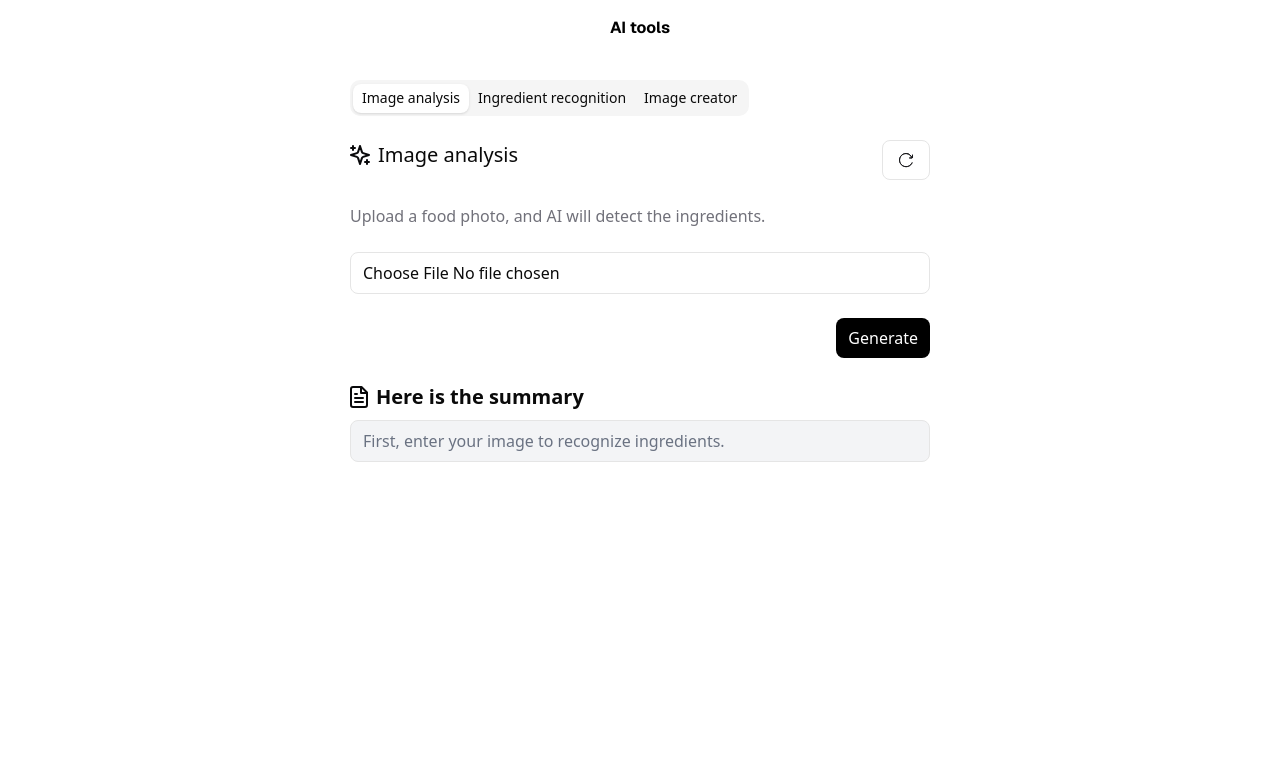
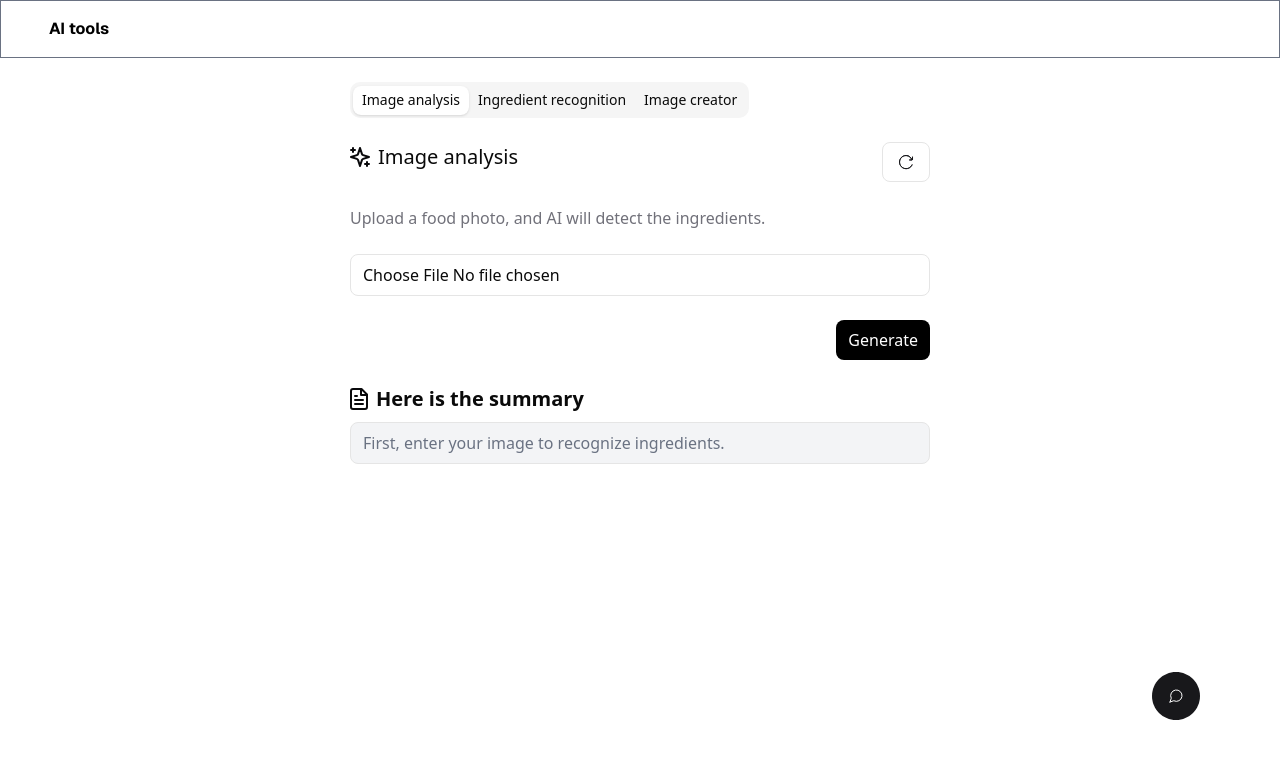
Before and after one commit to TOM-BOSS-pinetour/Ai-project1-Front-End, a Next.js app: page / in a window 1280 px wide. Shown: the top 758 px of the page. Built offline with nearby package versions, Linux system fonts and the light colour scheme.

Commit message:
chatbot added , image generator ai completed

```diff
--- /dev/null
+++ b/src/app/_components/ChatBot.tsx
@@ -0,0 +1,41 @@
+// ChatBot.tsx
+import SendIcon from "../_icons/SendIcon";
+import XIcon from "../_icons/XIcon";
+
+type ChatBotProps = {
+  onClose: () => void;
+};
+
+export default function ChatBot({ onClose }: ChatBotProps) {
+  return (
+    <div className=" border h-118 rounded-lg bg-white">
+      <div className="h-12 px-4 py-2 flex justify-between items-center">
+        <div className="text-[16px] font-bold">Chat assistant</div>
+        <div
+          className="w-8 h-8 flex justify-center items-center border rounded-md cursor-pointer"
+          onClick={onClose}
+        >
+          <XIcon />
+        </div>
+      </div>
+
+      <div className="h-72 py-4 px-6 border-t border-b overflow-y-auto">
+        <div className="flex flex-col gap-2">
+          <div className="self-start rounded-xl bg-black/90 text-white py-2 px-4 max-w-xs">
+            How can I help you today?
+          </div>
+        </div>
+      </div>
+
+      <div className="py-2 px-4 flex flex-row gap-2">
+        <input
+          placeholder="Type your message..."
+          className="w-75 h-10 py-2 px-3 border rounded-lg"
+        />
+        <div className="bg-black w-10 h-10 flex items-center justify-center rounded-full cursor-pointer">
+          <SendIcon />
+        </div>
+      </div>
+    </div>
+  );
+}
--- a/src/app/_components/ImageAnalysis.tsx
+++ b/src/app/_components/ImageAnalysis.tsx
@@ -81,7 +81,7 @@ export default function ImageAnalysis() {
         </div>
         <div
           onClick={handleReset}
-          className="w-12 h-10 border rounded-md flex justify-center items-center"
+          className="w-12 h-10 border rounded-md flex justify-center items-center cursor-pointer"
         >
           <ReloadIcon />
         </div>
--- a/src/app/_components/ImageCreator.tsx
+++ b/src/app/_components/ImageCreator.tsx
@@ -38,7 +38,7 @@ export default function ImageCreator() {
             <StarIcon />
             <div className="text-[20px]">Food image creator</div>
           </div>
-          <div className="w-12 h-10 border rounded-md flex justify-center items-center">
+          <div className="cursor-pointer w-12 h-10 border rounded-md flex justify-center items-center">
             <ReloadIcon />
           </div>
         </div>
--- a/src/app/_components/IngredientRecognition.tsx
+++ b/src/app/_components/IngredientRecognition.tsx
@@ -50,7 +50,7 @@ export default function IngredientRecognition() {
             <StarIcon />
             <div className="text-[20px]">Ingredient recognition</div>
           </div>
-          <div className="w-12 h-10 border rounded-md flex justify-center items-center">
+          <div className="cursor-pointer w-12 h-10 border rounded-md flex justify-center items-center">
             <ReloadIcon />
           </div>
         </div>
--- /dev/null
+++ b/src/app/_icons/MessageIcon.tsx
@@ -0,0 +1,15 @@
+const MessageIcon = () => (
+  <svg xmlns="http://www.w3.org/2000/svg" width={48} height={48} fill="none">
+    <path
+      fill="#18181B"
+      d="M0 24C0 10.745 10.745 0 24 0s24 10.745 24 24-10.745 24-24 24S0 37.255 0 24Z"
+    />
+    <path
+      stroke="#FAFAFA"
+      strokeLinecap="round"
+      strokeLinejoin="round"
+      d="m18 30 1.267-3.8a5.666 5.666 0 1 1 2.533 2.533L18 30Z"
+    />
+  </svg>
+);
+export default MessageIcon;
--- /dev/null
+++ b/src/app/_icons/SendIcon.tsx
@@ -0,0 +1,18 @@
+const SendIcon = () => (
+  <svg xmlns="http://www.w3.org/2000/svg" width={16} height={16} fill="none">
+    <g clipPath="url(#a)">
+      <path
+        stroke="#FAFAFA"
+        strokeLinecap="round"
+        strokeLinejoin="round"
+        d="M14.667 1.333 7.333 8.668m7.334-7.333L10 14.666l-2.667-6m7.334-7.333L1.333 6l6 2.667"
+      />
+    </g>
+    <defs>
+      <clipPath id="a">
+        <path fill="#fff" d="M0 0h16v16H0z" />
+      </clipPath>
+    </defs>
+  </svg>
+);
+export default SendIcon;
--- /dev/null
+++ b/src/app/_icons/XIcon.tsx
@@ -0,0 +1,11 @@
+const XIcon = () => (
+  <svg xmlns="http://www.w3.org/2000/svg" width={9} height={9} fill="none">
+    <path
+      stroke="#18181B"
+      strokeLinecap="round"
+      strokeLinejoin="round"
+      d="m8.5.5-8 8m0-8 8 8"
+    />
+  </svg>
+);
+export default XIcon;
--- a/src/app/page.tsx
+++ b/src/app/page.tsx
@@ -1,21 +1,39 @@
+"use client";
+
 import { Tabs, TabsContent, TabsList, TabsTrigger } from "@/components/ui/tabs";
-
 import ImageAnalysis from "./_components/ImageAnalysis";
 import IngredientRecognition from "./_components/IngredientRecognition";
 import ImageCreator from "./_components/ImageCreator";
+import MessageIcon from "./_icons/MessageIcon";
+import { useState } from "react";
+import ChatBot from "./_components/ChatBot";
 
 export default function Home() {
+  const [chatOpen, setChatOpen] = useState(false);
+
+  const toggleChat = () => setChatOpen(!chatOpen);
   return (
-    <div className="bg-white flex items-center flex-col">
-      <div className="text-black font-sans text-[16px] font-bold py-4 px-12">
+    <div
+      onClickCapture={() => {
+        if (chatOpen) setChatOpen(false);
+      }}
+      className="relative"
+    >
+      <div className="text-black font-sans text-[16px] font-bold py-4 px-12 flex justify-start flex-col border border-gray-500">
         AI tools
       </div>
-
+      <div className="bg-white flex items-center flex-col">
         <Tabs defaultValue="analysis" className="w-145 flex py-6 gap-6">
           <TabsList>
-          <TabsTrigger value="analysis">Image analysis</TabsTrigger>
-          <TabsTrigger value="recognition">Ingredient recognition</TabsTrigger>
-          <TabsTrigger value="creator">Image creator</TabsTrigger>
+            <TabsTrigger value="analysis" className="cursor-pointer">
+              Image analysis
+            </TabsTrigger>
+            <TabsTrigger value="recognition" className="cursor-pointer">
+              Ingredient recognition
+            </TabsTrigger>
+            <TabsTrigger value="creator" className="cursor-pointer">
+              Image creator
+            </TabsTrigger>
           </TabsList>
 
           <TabsContent value="analysis">
@@ -31,5 +49,20 @@ export default function Home() {
           </TabsContent>
         </Tabs>
       </div>
+      <div
+        onClick={toggleChat}
+        className="fixed bottom-20 right-20 cursor-pointer"
+      >
+        <MessageIcon />
+      </div>
+      {chatOpen && (
+        <div
+          className="fixed bottom-20 right-20 "
+          onClick={(e) => e.stopPropagation()}
+        >
+          <ChatBot onClose={() => setChatOpen(false)} />
+        </div>
+      )}
+    </div>
   );
 }
```
Lines whose indentation alone changed are shown as unchanged.
